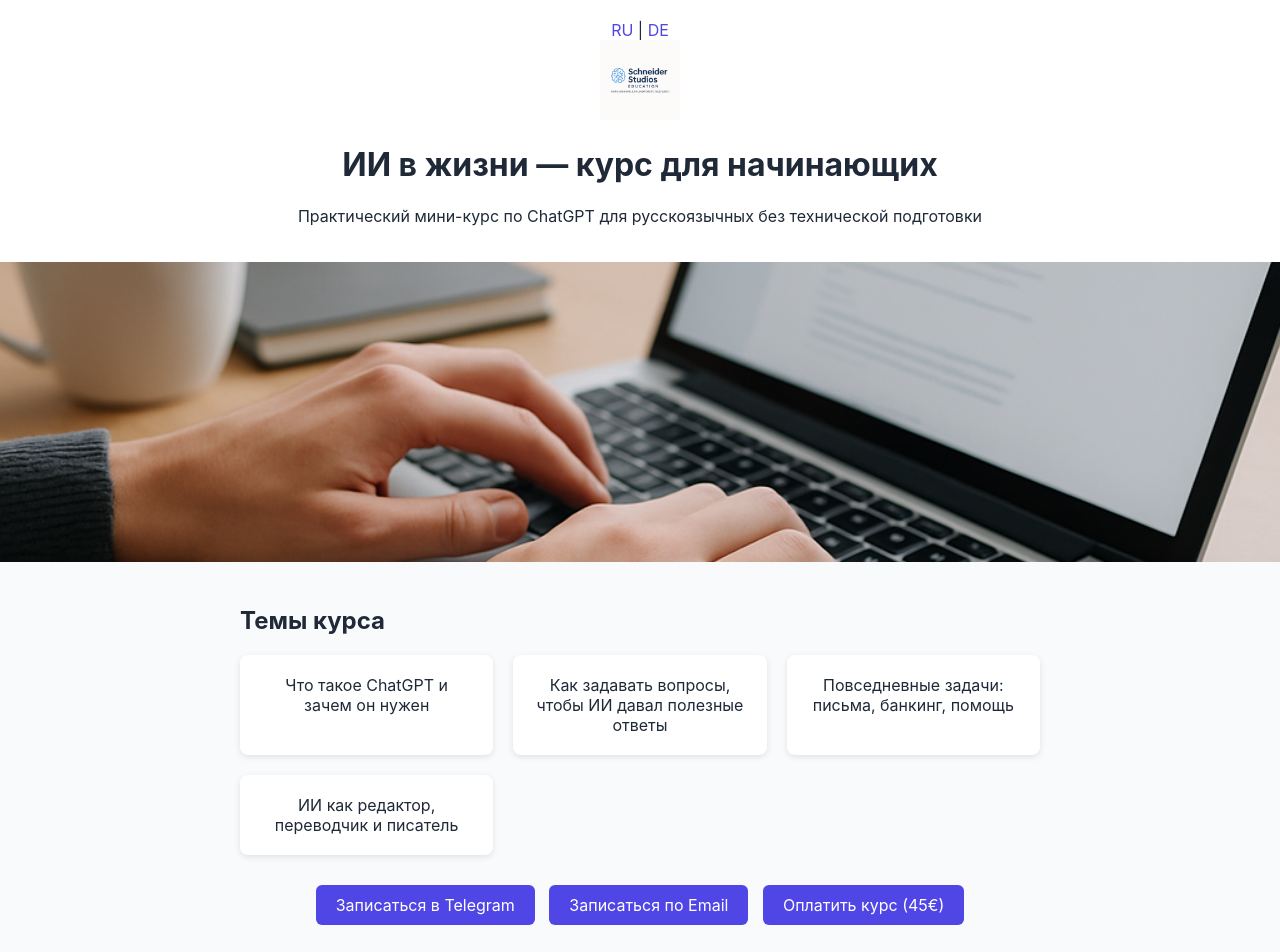
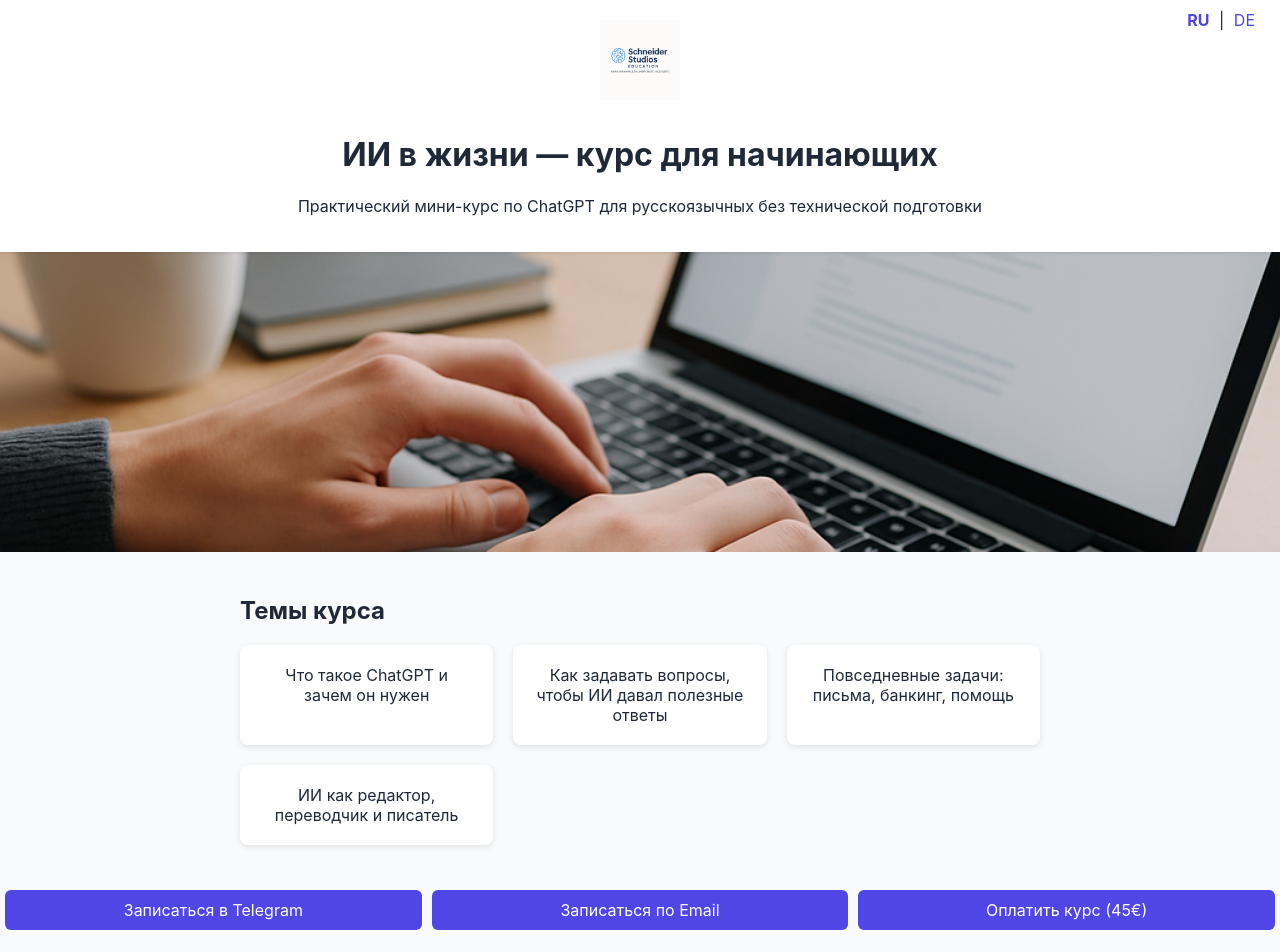
Before and after one commit to SchneiderStudios/MiniGPT, a plain HTML site: page index.html in a window 1280 px wide. Shown: the top 952 px of the page. Drawn offline with Linux system fonts and the light colour scheme.

Commit message:
Add files via upload

```diff
--- a/style.css
+++ b/style.css
@@ -1,12 +1,18 @@
-body {margin:0;font-family:Inter,sans-serif;background:#f9fafb;color:#1f2937;}
-header {text-align:center;padding:20px;background:#fff;box-shadow:0 1px 3px rgba(0,0,0,0.1);}
-.logo {height:80px;}
-.hero img {width:100%;max-height:300px;object-fit:cover;}
-.section {max-width:800px;margin:40px auto;padding:0 20px;}
-.topics {display:grid;grid-template-columns:repeat(auto-fit,minmax(200px,1fr));gap:20px;}
-.topic-block {background:#fff;padding:20px;border-radius:8px;box-shadow:0 2px 6px rgba(0,0,0,0.1);text-align:center;}
-.center-buttons {text-align:center;margin:20px 0;}
-.btn {background:#4f46e5;color:#fff;padding:10px 20px;margin:5px;text-decoration:none;border-radius:6px;}
-details {margin:10px 0;}
-footer {background:#eee;text-align:center;padding:20px;margin-top:40px;}
-a {color:#4f46e5;text-decoration:none;}
+body { margin:0; font-family:'Inter', sans-serif; background:#f9fafb; color:#1f2937; }
+header { text-align:center; padding:20px; background:#fff; box-shadow:0 1px 3px rgba(0,0,0,0.1); position: relative; }
+.lang-switch { position: absolute; top: 10px; right: 20px; }
+.lang-switch a { margin: 0 5px; text-decoration: none; color: #4f46e5; }
+.lang-switch a.active { font-weight: bold; }
+.logo { height:80px; margin-bottom: 10px; }
+.hero img { width:100%; max-height:300px; object-fit:cover; }
+.section { max-width:800px; margin:40px auto; padding:0 20px; }
+.topics { display:grid; grid-template-columns:repeat(auto-fit,minmax(200px,1fr)); gap:20px; }
+.topic-block { background:#fff; padding:20px; border-radius:8px; box-shadow:0 2px 6px rgba(0,0,0,0.1); text-align:center; }
+.center-buttons { text-align:center; margin:20px 0; display: flex; flex-wrap: wrap; justify-content: center; }
+.btn { background:#4f46e5; color:#fff; padding:10px 20px; margin:5px; text-decoration:none; border-radius:6px; flex: 1 1 150px; text-align: center; }
+@media (max-width: 600px) {
+  .center-buttons .btn { width: 80%; margin: 10px auto; }
+}
+details { margin:10px 0; }
+footer { background:#eee; text-align:center; padding:20px; margin-top:40px; }
+a { color:#4f46e5; text-decoration:none; }
```
